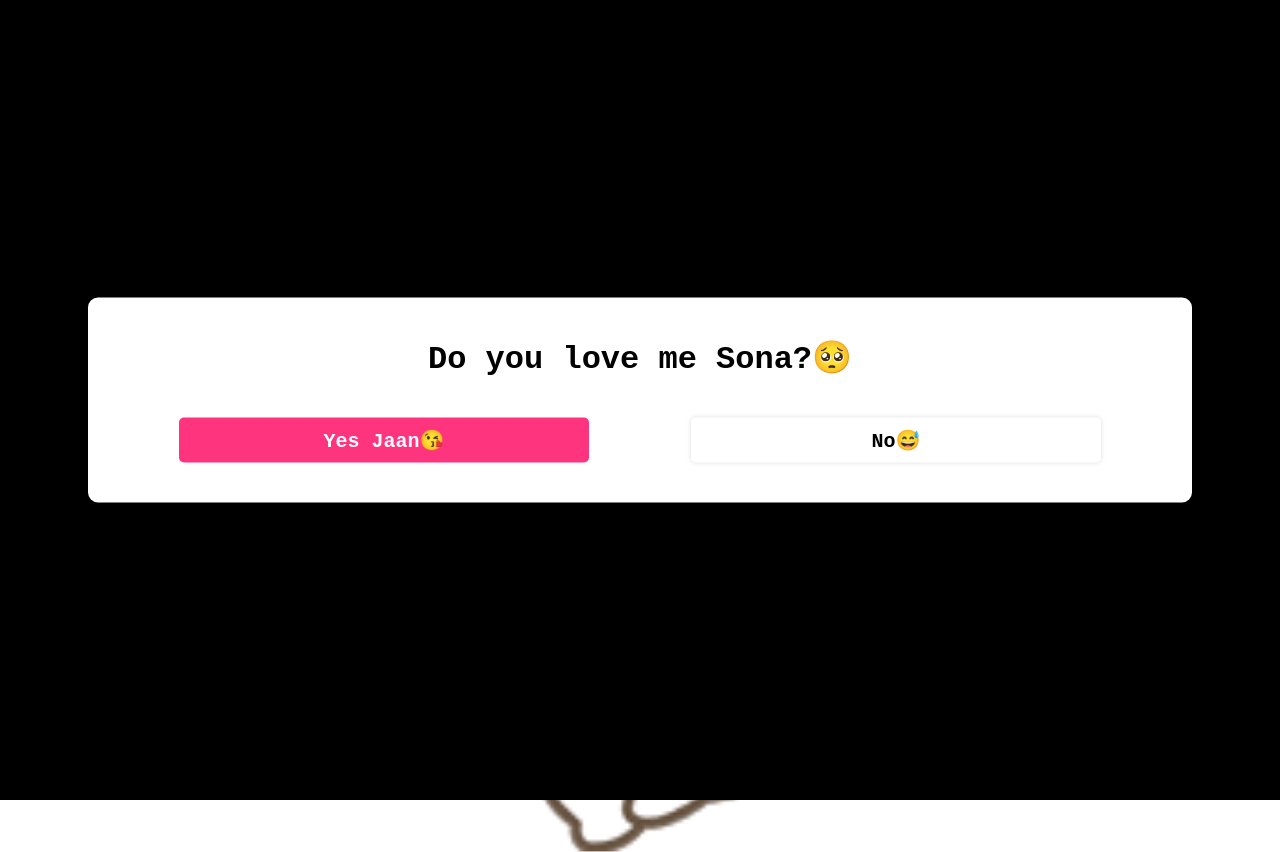
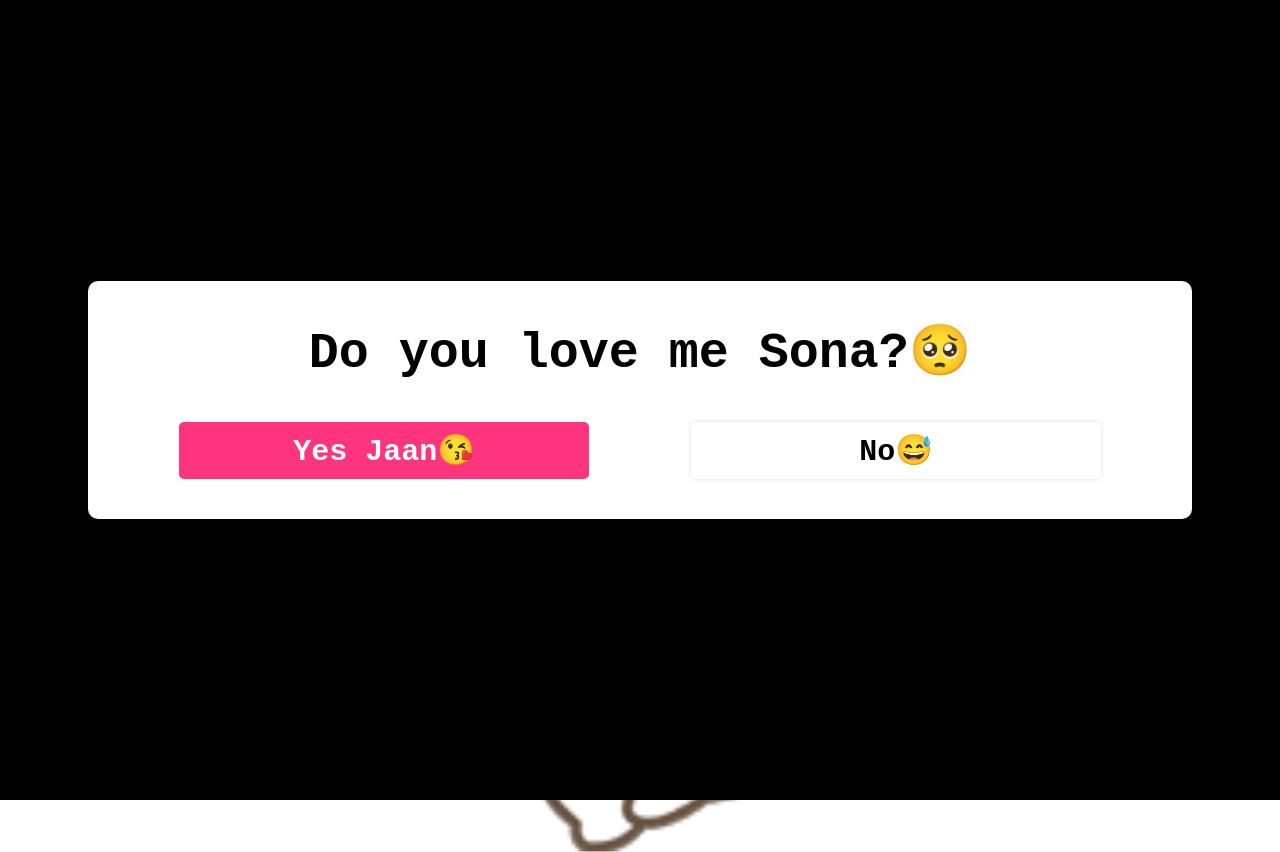
Before and after one commit to shahin-pro/surprise, a plain HTML site: page index.html in a window 1280 px wide. Drawn offline with Linux system fonts and the light colour scheme.

Commit message:
index.html

```diff
--- a/index.html
+++ b/index.html
@@ -26,6 +26,10 @@ img {
 	left: 50%;
 	transform: translate(-50%, -50%);
 
+}
+
+h1 {
+	font-size: 50px;
 }
 
 #alert_box_wrapper {
@@ -62,7 +66,7 @@ img {
 	padding: 10px;
 	border-radius: 5px;
 	color: #fff;
-	font-size: 20px;
+	font-size: 30px;
 }
 
 #alert_box_wrapper .alert_box .button_wrapper button.noBtn {
```
